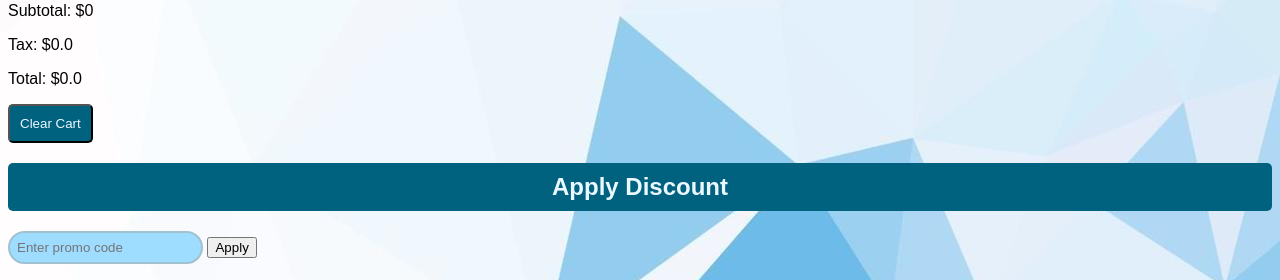
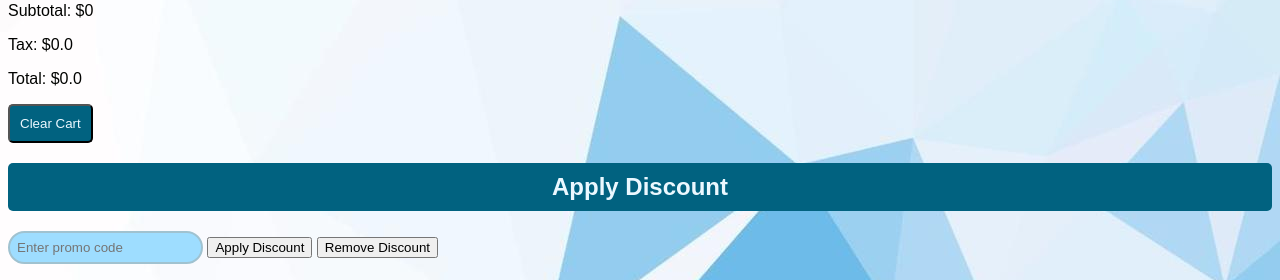
Before and after one commit to RealGrapeTree/CSC.289-sp25capstoneproject_group9, a Flask app: page /cart in a window 1280 px wide. Shown: the part 144-424 px from the top of the page. Run offline with Flask 3, Linux system fonts and the light colour scheme; the visitor is signed in with stand-in values (Sample User, id 1); parts of the project's set-up code (start-up, migrations or seed data) failed here and were passed over.

Commit message:
discount functionality

```diff
--- a/Novel_Solutions/blueprints/cart/Novel_cart.py
+++ b/Novel_Solutions/blueprints/cart/Novel_cart.py
@@ -43,9 +43,8 @@ def view_cart():
     discount_amount = round((subtotal * discount_percentage) / 100, 2)
     discounted_subtotal = subtotal - discount_amount
 
-
-    tax_amount = round(subtotal * NC_TAX_RATE, 2)
-    total_price = round(subtotal + tax_amount, 2)
+    tax_amount = round(discounted_subtotal * NC_TAX_RATE, 2)
+    total_price = round(discounted_subtotal + tax_amount, 2)  # Total with tax
 
     return render_template(
         "cart.html",
@@ -111,7 +110,7 @@ def get_cart_total():
     # Retrieve discount percentage
     discount_percentage = session.get("discount", 0)
     discount_amount = round((subtotal * discount_percentage) / 100, 2)
-    discounted_subtotal = subtotal - discount_amount
+    discounted_subtotal = (subtotal - discount_amount, 2)
 
     tax_amount = round(discounted_subtotal * NC_TAX_RATE, 2)
     total_price = round(discounted_subtotal + tax_amount, 2)  # Total with tax
@@ -138,3 +137,14 @@ def apply_discount():
     else:
         print("Invalid promo code entered!")  # Debugging output
         return jsonify({"message": "Invalid promo code!", "discount": 0}), 400
+
+# Remove discount
+@Novel_cart.route("/remove_discount", methods=["POST"])
+def remove_discount():
+    """Remove any applied discount."""
+    if "discount" in session:
+        session.pop("discount")
+        session.modified = True
+        return jsonify({"message": "Discount removed!", "discount": 0})
+
+    return jsonify({"message": "No discount applied!", "discount": 0}), 400
--- a/Novel_Solutions/templates/cart.html
+++ b/Novel_Solutions/templates/cart.html
@@ -42,10 +42,11 @@
     <!-- Apply Discount Functionality Section -->
     <h2>Apply Discount</h2>
     <input type="text" id="promo-code" placeholder="Enter promo code">
-    <button onclick="applyDiscount()">Apply</button>
+    <button onclick="applyDiscount()">Apply Discount</button>
+    <button onclick="removeDiscount()">Remove Discount</button>
 
-    <p>Discount Applied: <span id="discount-amount">{{ discount }}%</span></p>
-    <p>Total After Discount: $<span id="cart-total">{{ discount_amount }}</span></p>
+    <p>Discount Applied: <span id="discount-amount">{{ discount_percentage }}%</span></p>
+    <p>Total After Discount: $<span id="cart-total">{{ total_price }}</span></p>
 
     <!-- Proceed to Checkout Button -->
     <a href="{{ url_for('Novel_POS.checkout') }}" class="checkout-button">🛒 Proceed to Checkout</a>
@@ -91,6 +92,19 @@
                 })
                 .catch(error => console.error("Error:", error));
         }
+
+        function removeDiscount() {
+            fetch("/remove_discount", {
+                method: "POST",
+                headers: { "Content-Type": "application/json" }
+            })
+                .then(response => response.json())
+                .then(data => {
+                    alert(data.message);
+                    location.reload(); // Refresh page to update cart total
+                })
+                .catch(error => console.error("Error:", error));
+        }
     </script>
 </body>
 
```
